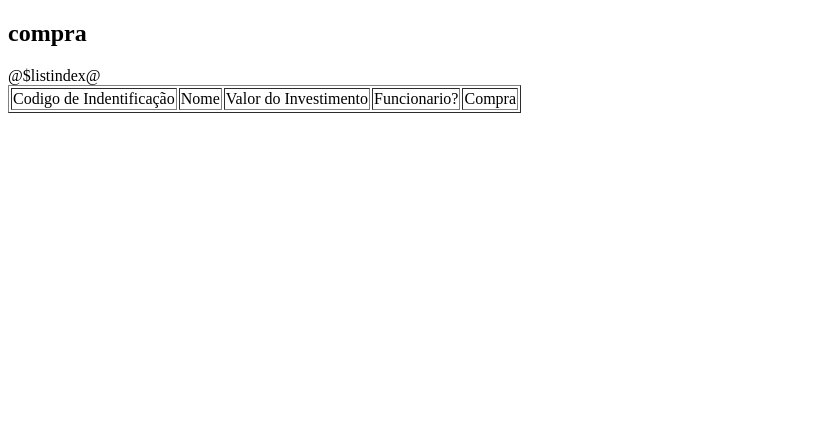
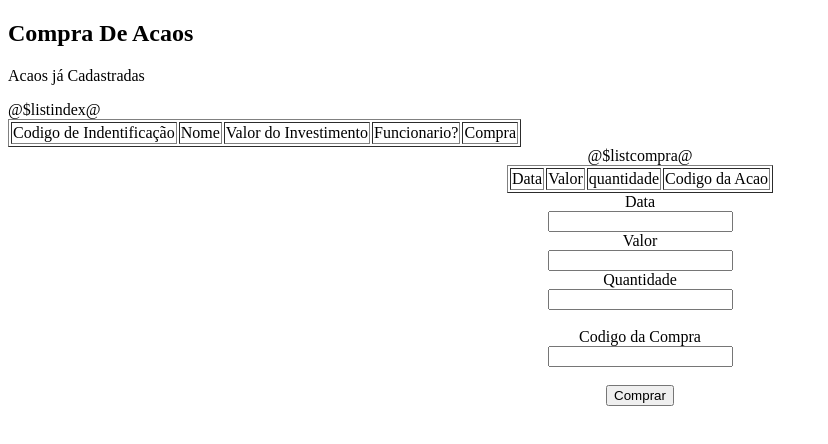
Before and after one commit to Bruno198/javascript, a website: page firstNode/views/html/compra.html in a window 1280 px wide. Shown: the whole page, without its empty margins (0-828 px from the left). Drawn offline with Linux system fonts and the light colour scheme.

Commit message:
Nova Versao

```diff
--- a/firstNode/views/html/compra.html
+++ b/firstNode/views/html/compra.html
@@ -2,17 +2,42 @@
 <html>
 <body>
 
-<h2>compra</h2>
+<h2>Compra De Acaos</h2>
 
-
+<!--fazer algo para verificar o saldo do cara usuario -->
+<p>Acaos já Cadastradas</p>
 <table border="1" >
   <tr>
     <td>Codigo de Indentificação</td>
-    <td>Nome</td>
-    <td>Valor do Investimento</td>
-    <td>Funcionario?</td>
-    <td>Compra</td>
-
+      <td>Nome</td>
+      <td>Valor do Investimento</td>
+      <td>Funcionario?</td>
+      <td>Compra</td>
   </tr>
   @$listindex@
 </table>
+
+<center>
+<table border="1" >
+  <tr>
+    <td>Data</td>
+    <td>Valor</td>
+    <td>quantidade</td>
+    <td>Codigo da Acao</td>
+
+  </tr>
+  @$listcompra@
+</table>
+
+<form action="/salva" method="POST">
+  <label for="fname">Data</label><br>
+  <input type="text" id="data" name="data" value=""><br>
+  <label for="fname">Valor</label><br>
+  <input type="text" id="valordecompra" name="valordecompra" value=""><br>
+  <label for="lname">Quantidade</label><br>
+  <input type="text" id="quant" name="quant" value=""><br><br>
+  <label for="lname">Codigo da Compra</label><br>
+  <input type="text" id="codcompra" name="codcompra" value=""><br><br>
+  <input type="submit" value="Comprar">
+  </form>
+</center>
```
Also changed, not shown: firstNode/handler.js (+24 -2 lines), firstNode/server.js (+14 -0 lines).
